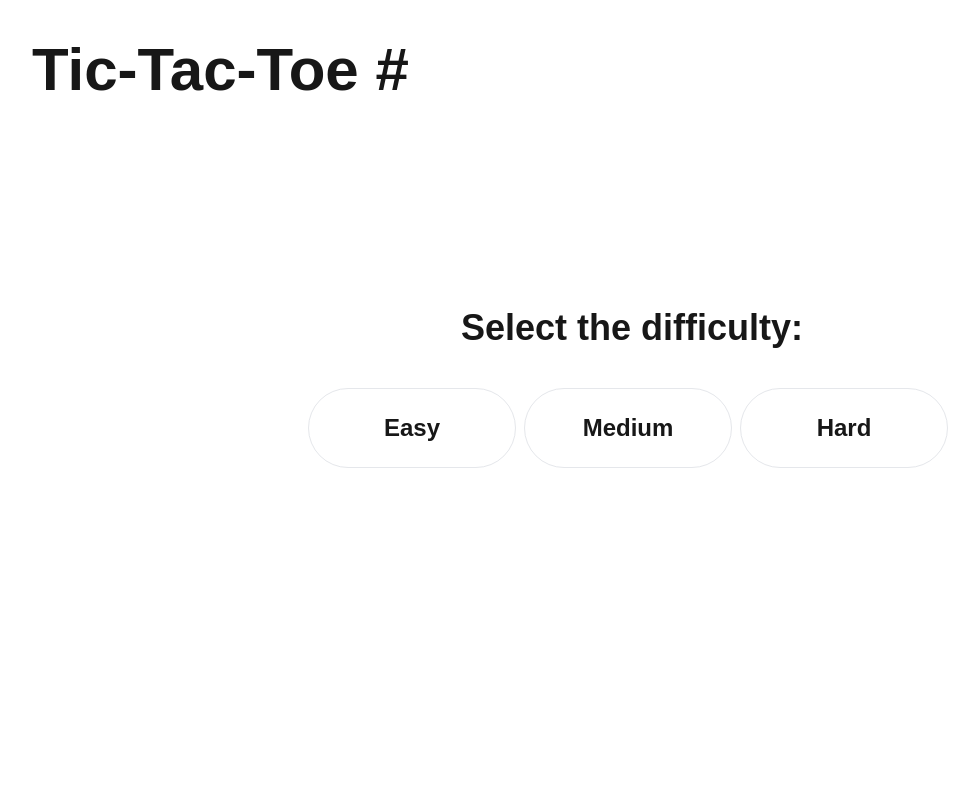
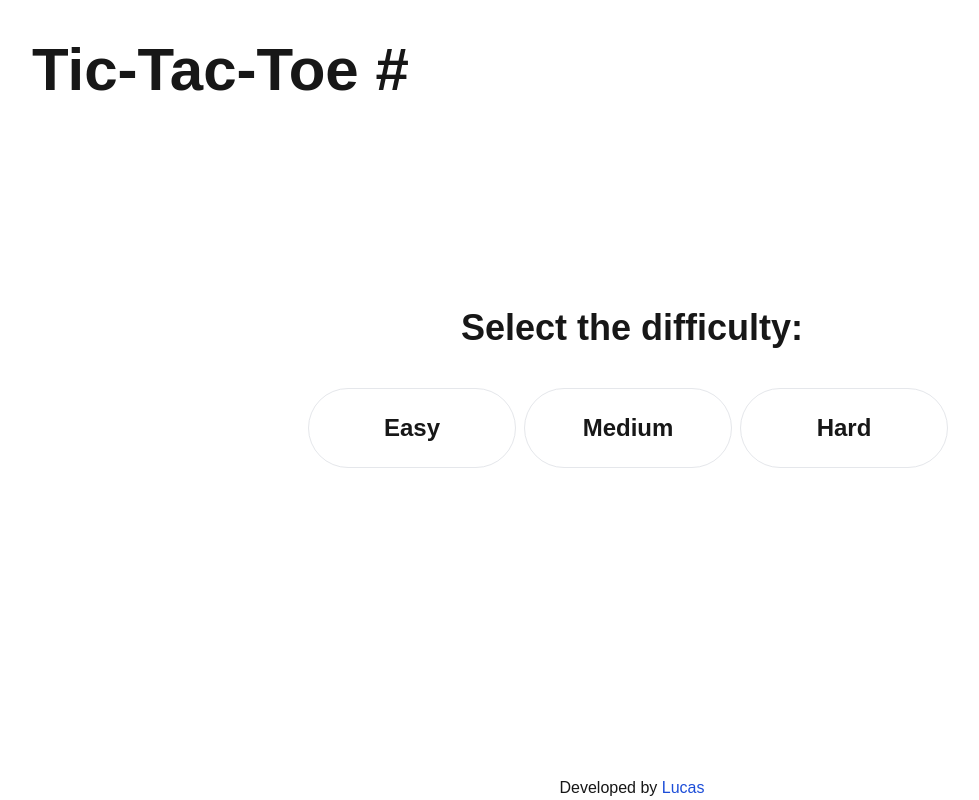
Before and after one commit to lucasmiguelleite/tic-tac-toe_next, a Next.js app: page /single-player in a window 1280 px wide. Shown: the whole page, without its empty margins (8-987 px from the left). Built offline with nearby package versions, Linux system fonts and the light colour scheme.

Commit message:
feat: add Footer

```diff
--- /dev/null
+++ b/src/app/components/Footer.tsx
@@ -0,0 +1,13 @@
+'use client'
+
+const Footer = () => {
+  return (
+    <div className="absolute bottom-0 w-full flex flex-row justify-center">
+      <p>
+        Developed by <a className="text-blue-700 hover:underline" href="https://github.com/lucasmiguelleite">Lucas</a>
+      </p>
+    </div>
+  );
+}
+
+export default Footer;
--- a/src/app/page.tsx
+++ b/src/app/page.tsx
@@ -1,10 +1,12 @@
 'use client'
 import { useRouter } from "next/navigation";
+import Footer from "./components/Footer";
 
 export default function Home() {
   const router = useRouter();
 
   return (
+    <div>
       <div className="relative">
         <div className="text-center my-20">
           <h1 className="font-bold text-6xl">Tic-Tac-Toe #</h1>
@@ -25,5 +27,7 @@ export default function Home() {
           </div>
         </div>
       </div>
+      <Footer />
+    </div>
   );
 }
--- a/src/app/single-player/Board.tsx
+++ b/src/app/single-player/Board.tsx
@@ -150,8 +150,8 @@ const Board = () => {
           </div>
         </div>
         <div className="flex flex-wrap md:flex-nowrap justify-center ">
-          <button className="border-0 border-black w-40 my-3 mx-2 text-4xl bg-blue-200 hover:bg-blue-400 rounded-md p-1 cursor-pointer" onClick={restart}>Restart Game</button>
-          <button className="border-0 border-black w-40 my-3 mx-2 text-4xl bg-blue-200 hover:bg-blue-400 rounded-md p-1 cursor-pointer" onClick={exit}>Exit Game</button>
+          <button className="border-0 border-black w-40 mt-3 mx-2 text-4xl bg-blue-200 hover:bg-blue-400 rounded-md p-1 cursor-pointer" onClick={restart}>Restart Game</button>
+          <button className="border-0 border-black w-40 mt-3 mx-2 text-4xl bg-blue-200 hover:bg-blue-400 rounded-md p-1 cursor-pointer" onClick={exit}>Exit Game</button>
         </div>
       </div>)
 
--- a/src/app/single-player/page.tsx
+++ b/src/app/single-player/page.tsx
@@ -1,12 +1,14 @@
 'use server'
 import Home from "../components/Home";
 import Board from "./Board";
+import Footer from "../components/Footer";
 
 const page = () => {
   return (
     <div>
       <Home />
       <Board/>
+      <Footer/>
     </div>
   );
 }
--- a/src/app/two-players-local/Board.tsx
+++ b/src/app/two-players-local/Board.tsx
@@ -93,8 +93,8 @@ const Board = () => {
           </div>
         </div>
         <div className="flex flex-wrap md:flex-nowrap justify-center ">
-          <button className="border-0 border-black w-40 my-3 mx-2 text-4xl bg-blue-200 hover:bg-blue-400 rounded-md p-1 cursor-pointer" onClick={restart}>Restart Game</button>
-          <button className="border-0 border-black w-40 my-3 mx-2 text-4xl bg-blue-200 hover:bg-blue-400 rounded-md p-1 cursor-pointer" onClick={exit}>Exit Game</button>
+          <button className="border-0 border-black w-40 mt-3 mx-2 text-4xl bg-blue-200 hover:bg-blue-400 rounded-md p-1 cursor-pointer" onClick={restart}>Restart Game</button>
+          <button className="border-0 border-black w-40 mt-3 mx-2 text-4xl bg-blue-200 hover:bg-blue-400 rounded-md p-1 cursor-pointer" onClick={exit}>Exit Game</button>
         </div>
       </div>
   )
--- a/src/app/two-players-local/page.tsx
+++ b/src/app/two-players-local/page.tsx
@@ -1,4 +1,5 @@
 'use server'
+import Footer from "../components/Footer";
 import Home from "../components/Home";
 import Board from "./Board";
 
@@ -7,6 +8,7 @@ const page = () => {
     <div>
       <Home/>
       <Board />
+      <Footer/>
     </div>
   );
 }
```
Lines whose indentation alone changed are shown as unchanged.
